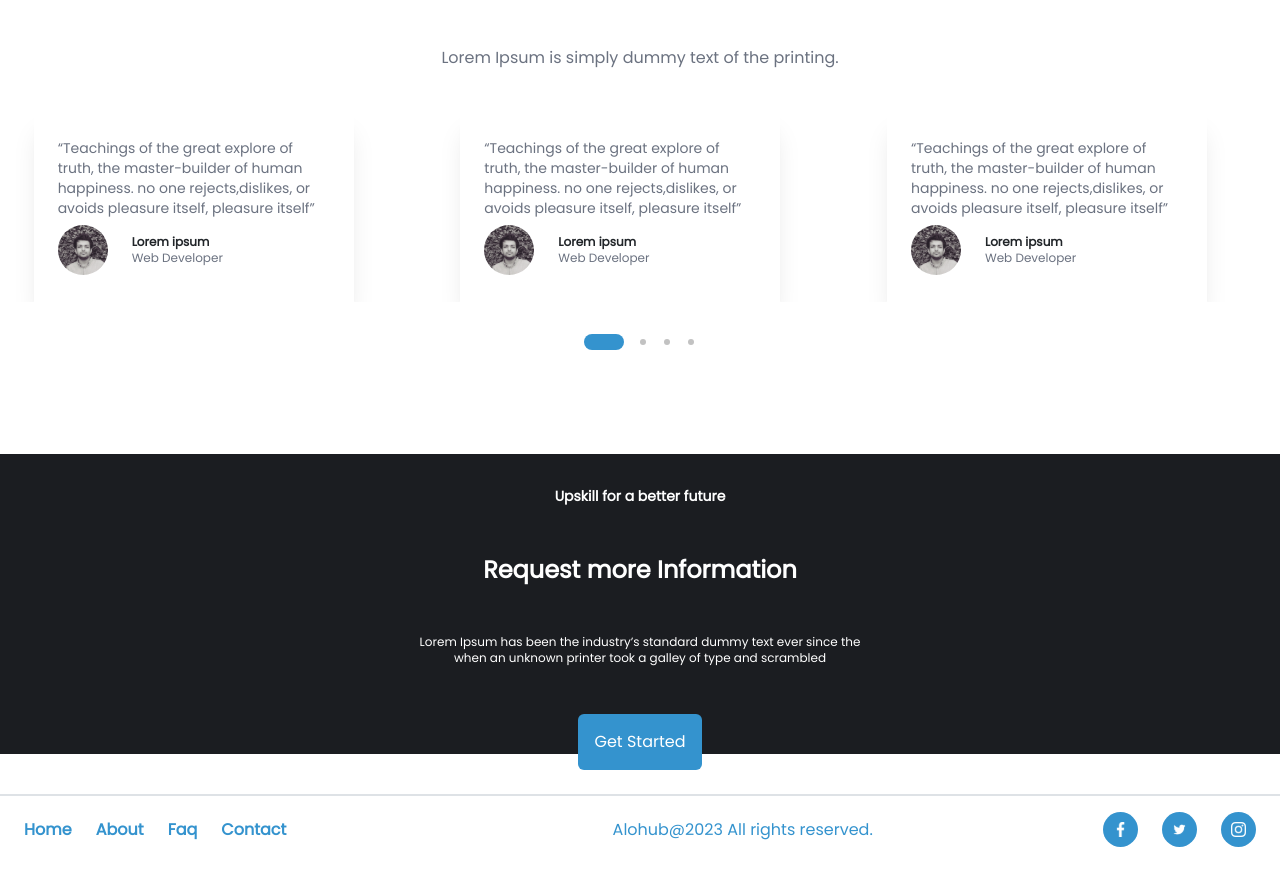
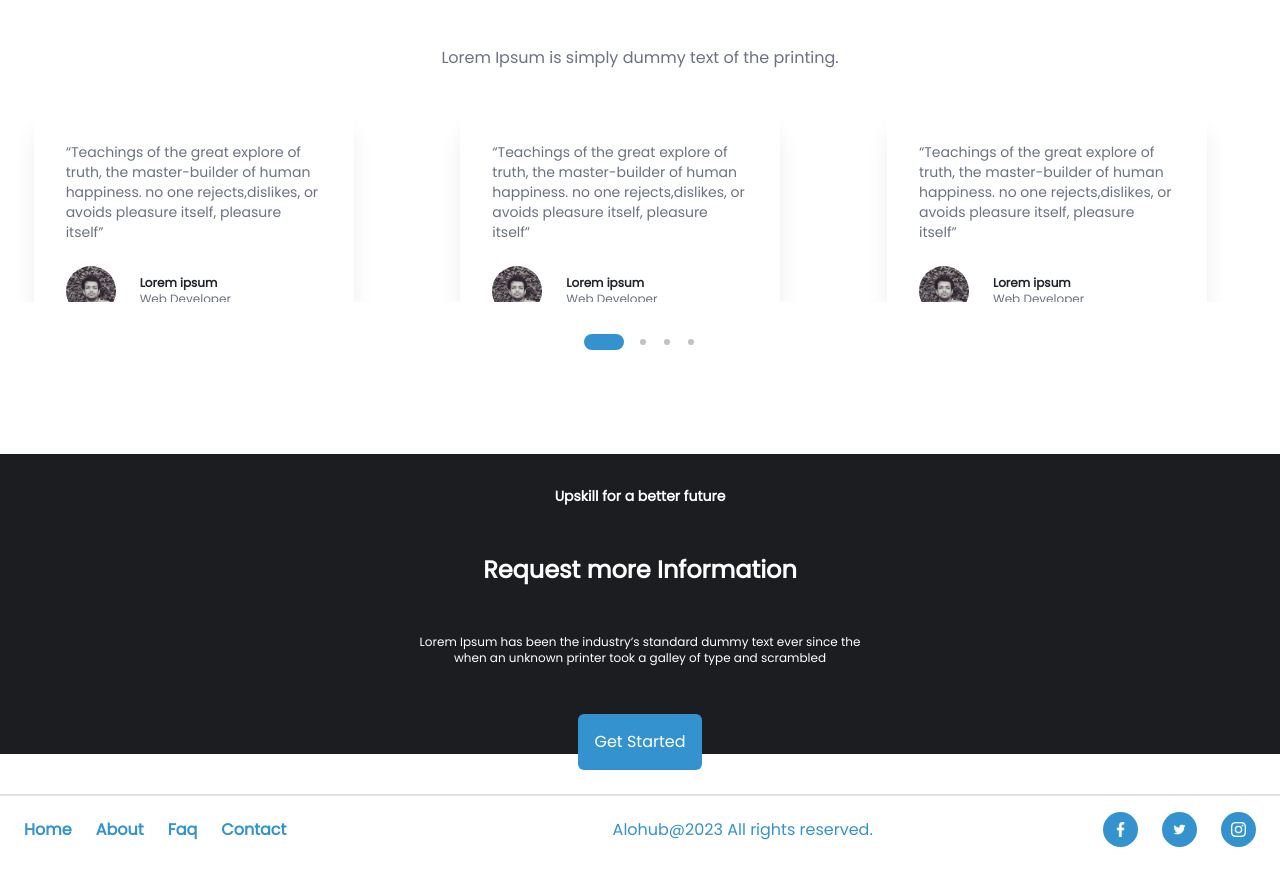
Before and after one commit to adharsh2000/alo_edu_hub, a React (Vite) app: page / in a window 1280 px wide. Shown: the part 3037-3922 px from the top of the page. Built offline with nearby package versions, Linux system fonts and the light colour scheme; the HTML template or start-up script is replaced by a standard one.

Commit message:
student card alignment issue fixed

```diff
--- a/src/Components/StudentCard.jsx
+++ b/src/Components/StudentCard.jsx
@@ -2,7 +2,7 @@ import P1 from "../assets/P1.svg";
 
 const StudentCard = () => {
   return (
-    <div className="w-80 h-48  md:mr-10 shadow-xl p-6 flex flex-col justify-around">
+    <div className="w-80 h-48  md:mr-10 shadow-xl p-8 gap-4 flex flex-col justify-around">
       <p className="text-gray-500 text-sm">
         “Teachings of the great explore of truth, the master-builder of human
         happiness. no one rejects,dislikes, or avoids pleasure itself, pleasure
```
